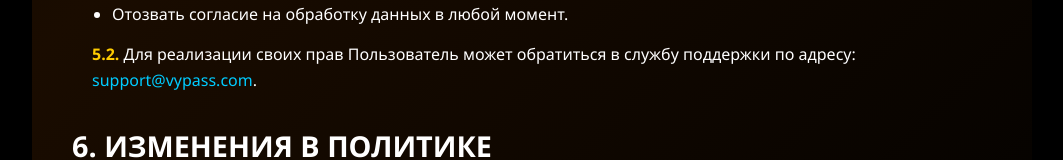
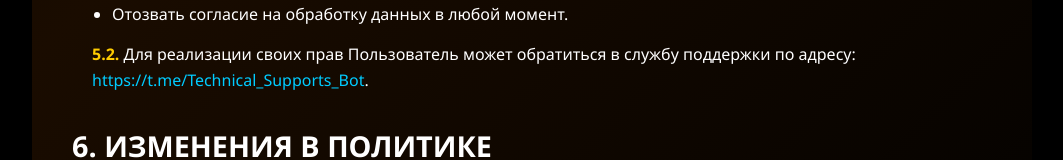
Before and after one commit to kirillpro90187-design/vypass-privacy, a plain HTML site: page index.html in a window 1280 px wide. Shown: the part 1443-1603 px from the top of the page, without its empty margins (108-1171 px from the left). Drawn offline with Linux system fonts and the light colour scheme.

Commit message:
Update index.html

```diff
--- a/index.html
+++ b/index.html
@@ -181,7 +181,7 @@
                 </ul>
             </div>
             <div class="subsection">
-                <span class="subsection-number">5.2.</span> Для реализации своих прав Пользователь может обратиться в службу поддержки по адресу: <a href="mailto:support@vypass.com" style="color: #00ccff; text-decoration: none;">support@vypass.com</a>.
+                <span class="subsection-number">5.2.</span> Для реализации своих прав Пользователь может обратиться в службу поддержки по адресу: <a href="mailto:https://t.me/Technical_Supports_Bot" style="color: #00ccff; text-decoration: none;">https://t.me/Technical_Supports_Bot</a>.
             </div>
         </div>
 
```
